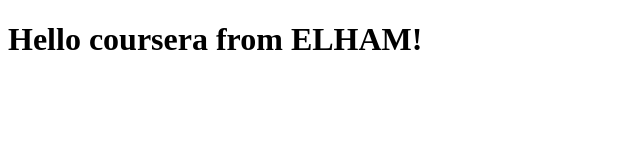
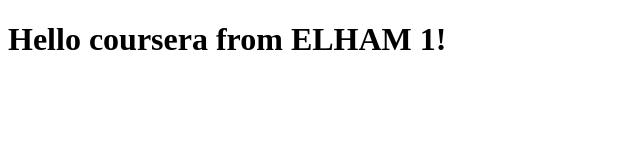
Before and after one commit to elhammmoeini/coursera-test1, a plain HTML site: page site/index.html in a window 1280 px wide. Shown: the full height of the page, 0-640 px from the left. Drawn offline with Linux system fonts and the light colour scheme.

Commit message:
small change

```diff
--- a/site/index.html
+++ b/site/index.html
@@ -6,6 +6,6 @@
 	<title>Hello coursera!</title>
 </head>
 <body>
-<h1>Hello coursera from ELHAM!</h1>
+<h1>Hello coursera from ELHAM 1!</h1>
 </body>
 </html>
```
